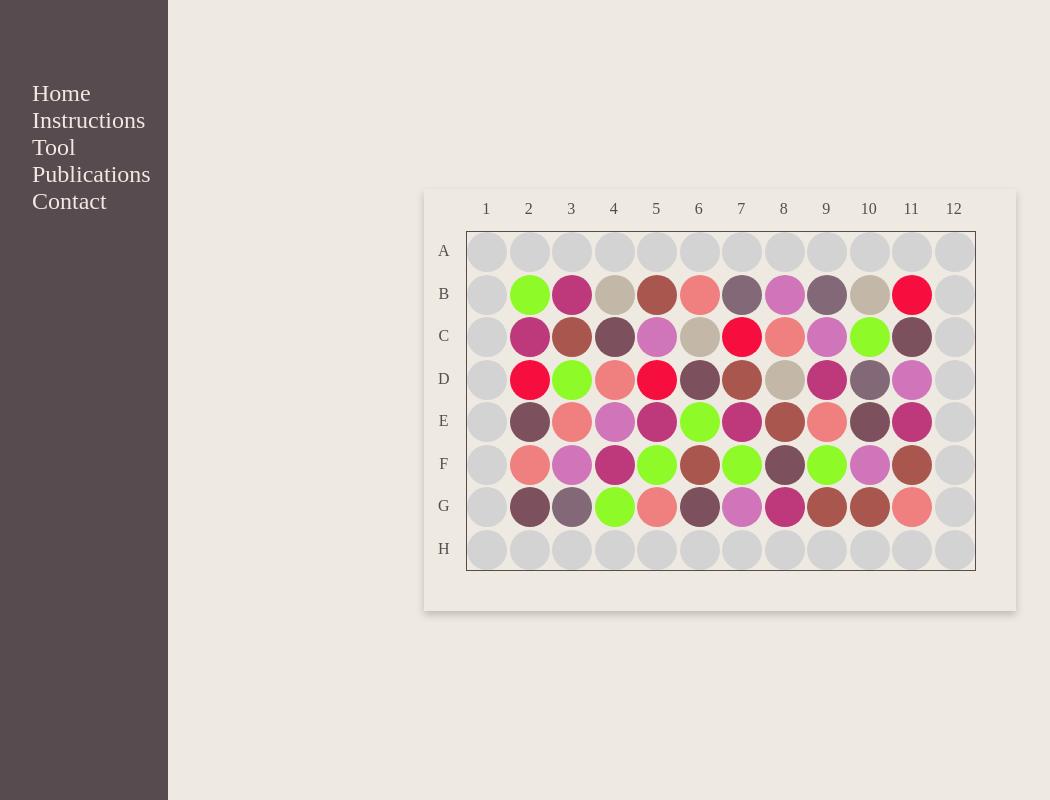
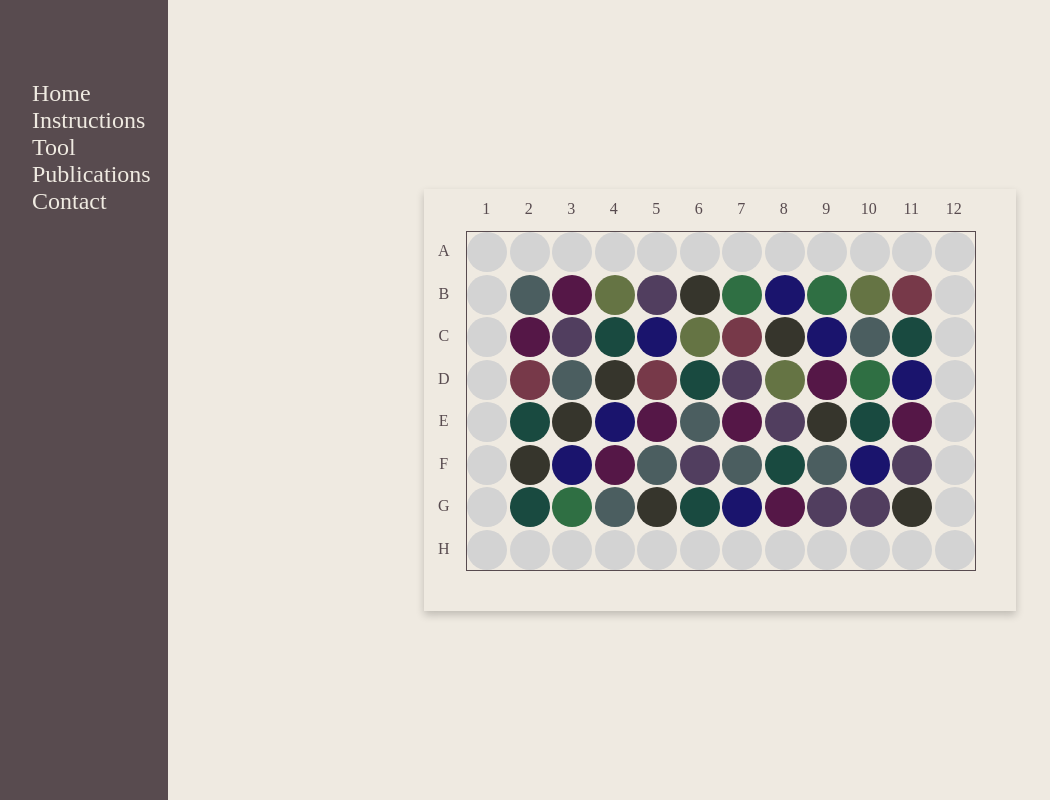
Before and after one commit to pharmbio/plaid-gui, a React (Create React App) app in the folder client/: page / in a window 1280 px wide. Shown: the whole page, without its empty margins (8-1058 px from the left). Built offline with nearby package versions, Linux system fonts and the light colour scheme; the HTML template or start-up script is replaced by a standard one.

Commit message:
lifted out more general functions

```diff
--- a/client/src/components/PlateLayout/Plate.jsx
+++ b/client/src/components/PlateLayout/Plate.jsx
@@ -1,6 +1,8 @@
 import React from "react";
 import styled from "styled-components";
 import Well from "./Well.jsx";
+import randomColor from "./../../functions/randomColor.js";
+import adjustColor from "./../../functions/adjustColor.js";
 
 const StyledPlate = styled.div`
   grid-area: 2/2 / ${(props) => props.rows} / ${(props) => props.cols};
@@ -64,28 +66,24 @@ const positionsOfEmptyWells = (empty, rows, cols) => {
   return emptyWells;
 };
 
-const randomColor = () => Math.floor(Math.random() * 16777215).toString(16);
+// lower level is darker.
+const DARKEN_LVL = 100;
 
 const assignColorToCompound = (compName, pairs, alreadyChosen) => {
   if (pairs.has(compName)) {
     return [pairs, alreadyChosen];
   } else {
-    let color = randomColor();
+    let color = randomColor(DARKEN_LVL);
+    color = adjustColor(color, 20);
     /* if color is already picked.. */
     while (alreadyChosen.includes(color)) {
       color = randomColor();
     }
     pairs.set(compName, color);
-    console.log(pairs);
     alreadyChosen.push(color);
     return [pairs, alreadyChosen];
   }
 };
-
-/*   let amountOfEmptyWells =
-    COLS * SIZE_EMPTY_EDGES * 2 +
-    ROWS * SIZE_EMPTY_EDGES * 2 -
-    4 * SIZE_EMPTY_EDGES; */
 
 /*
     CONCuM
@@ -97,7 +95,7 @@ const assignColorToCompound = (compName, pairs, alreadyChosen) => {
 
 const Plate = (Props) => {
   let compoundToColorMap = new Map();
-  let chosenColors = [];
+  let chosenColors = ["D3D3D3"];
 
   Props.data.forEach((o) => {
     [compoundToColorMap, chosenColors] = assignColorToCompound(
@@ -106,6 +104,8 @@ const Plate = (Props) => {
       chosenColors
     );
   });
+
+  console.log(chosenColors);
 
   let emptyWells = positionsOfEmptyWells(
     Props.emptyEdges,
@@ -128,6 +128,7 @@ const Plate = (Props) => {
       {Props.data.map((o) => {
         let row = Props.alphabet.indexOf(o.well[0]) + 1;
         let col = parseInt(o.well.slice(1, o.well.length));
+
         return (
           <Well
             empty={false}
--- /dev/null
+++ b/client/src/functions/adjustColor.js
@@ -0,0 +1,13 @@
+/* Adjust color of color by either lightening (pos amount) or darken (neg amount) */
+const adjustColor = (color, amount) => {
+    return color
+      .replace(/^#/, "")
+      .replace(/../g, (color) =>
+        (
+          "0" +
+          Math.min(255, Math.max(0, parseInt(color, 16) + amount)).toString(16)
+        ).substr(-2)
+      );
+  };
+
+export default adjustColor;
--- /dev/null
+++ b/client/src/functions/randomColor.js
@@ -0,0 +1,18 @@
+// lower level is darker.
+const randomColor = (level) => {
+    // random color from some range set by level
+    if (level > 0) {
+      return (
+        (Math.floor(Math.random() * level) << 16) |
+        (Math.floor(Math.random() * level) << 8) |
+        Math.floor(Math.random() * level)
+      )
+        .toString(16)
+        .padStart(6, "0");
+    } else {
+      // completely random color from the full range
+      return Math.floor(Math.random() * 16777215).toString(16);
+    } //
+  };
+
+export default randomColor;
```
